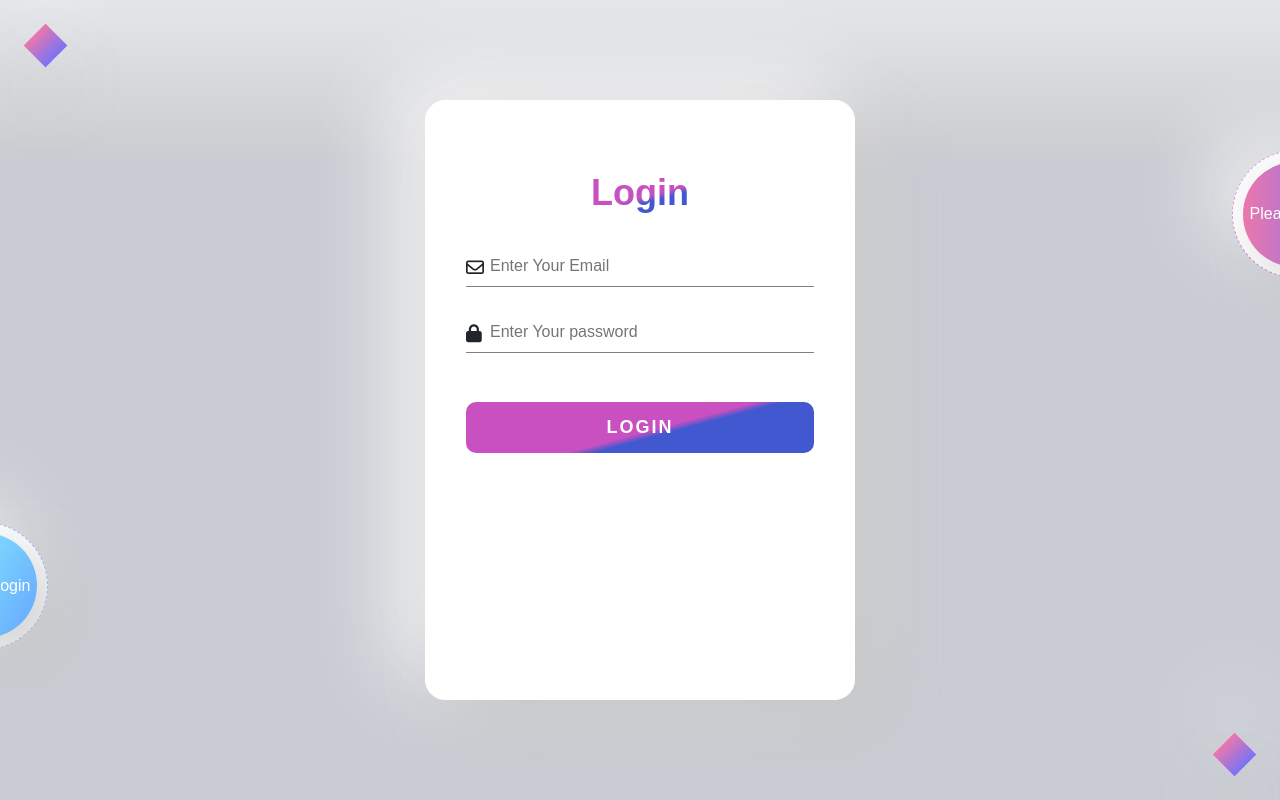
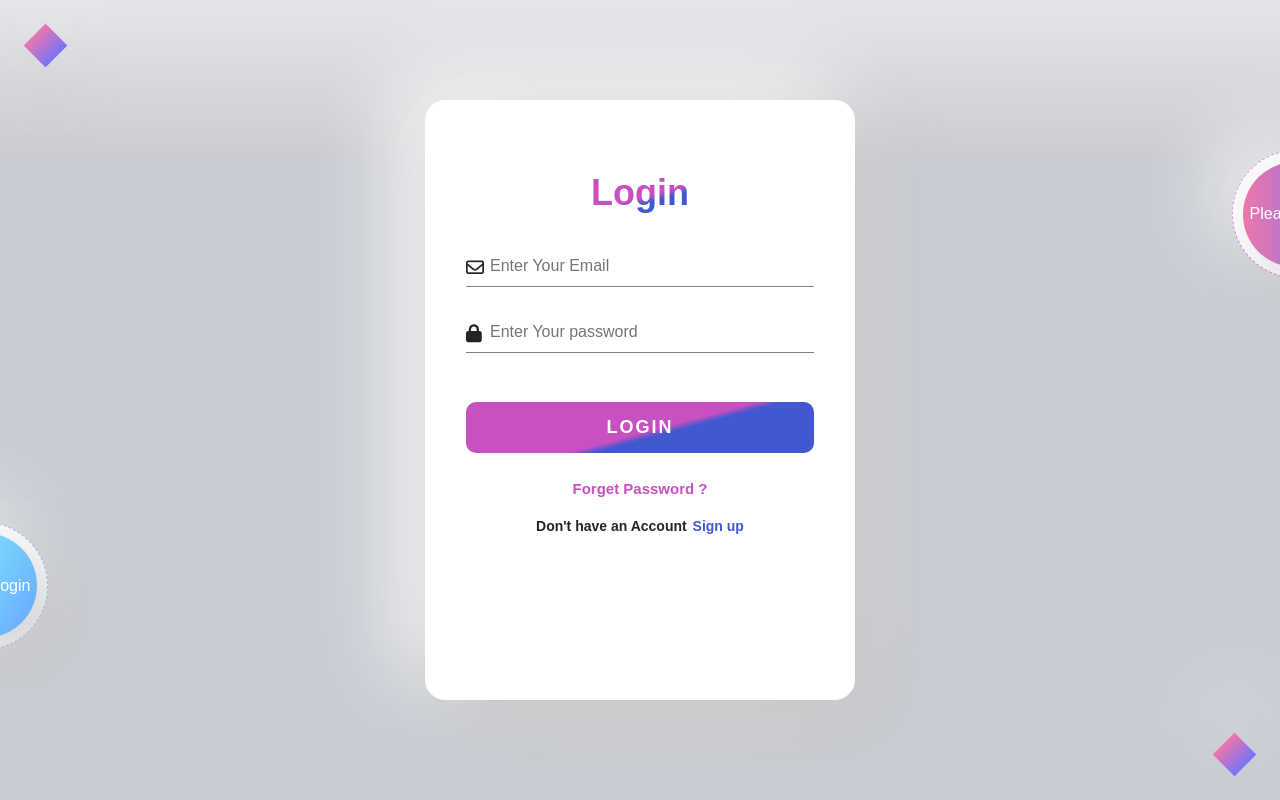
Before and after one commit to RahulJaincorpseed/personal-portfolio, a React (Create React App) app: page /login in a window 1280 px wide. Shown: the top 800 px of the page. Built offline with nearby package versions, Linux system fonts and the light colour scheme.

Commit message:
add login sign up and forget passowrd link on login and sign up page

```diff
--- a/src/Login/LoginPage.js
+++ b/src/Login/LoginPage.js
@@ -1,6 +1,7 @@
 import React from "react"
 import "./LoginPage.scss"
 import InputComponent from "./InputComponent"
+import { Link } from "react-router-dom"
 
 const LoginPage = () => {
   return (
@@ -28,6 +29,9 @@ const LoginPage = () => {
           />
         </div>
         <button className="login-btn">Login</button>
+        <Link className="forget-pass">Forget Password ?</Link>
+        <p className="account-not">Don't have an Account <Link className="going-link" to="/signup">Sign up</Link></p>
+
       </div>
     </div>
   )
--- a/src/Login/LoginPage.scss
+++ b/src/Login/LoginPage.scss
@@ -102,6 +102,29 @@
     text-align: center;
     border-radius: 20px;
     z-index: 99;
+    .forget-pass{
+      font-size: 15px;
+      font-weight: 700;
+      color: #c850c0;
+      display: block;
+      padding-top: 25px;
+      &:hover{
+        text-decoration: none;
+      }
+
+    }
+    .account-not{
+      padding: 15px 0px;
+      font-size: 14px;
+      font-weight: 700;
+      .going-link{
+        color: #4158d0;
+        margin-left: 2px;
+        &:hover{
+          text-decoration: none;
+        }
+      }
+    }
   }
   .main-heading {
     background-color: -webkit-linear-gradient(105deg, #4158d0 41%, #c850c0 46%);
--- a/src/Login/SignupPage.js
+++ b/src/Login/SignupPage.js
@@ -1,6 +1,8 @@
 import React from "react"
 import "./LoginPage.scss"
 import InputComponent from "./InputComponent"
+import { Link } from "react-router-dom"
+
 
 const SignupPage = () => {
   return (
@@ -38,6 +40,7 @@ const SignupPage = () => {
           />
         </div>
         <button className="login-btn">Sign Up</button>
+        <p className="account-not">Already have an Account <Link className="going-link" to="/login">Login</Link></p>
       </div>
     </div>
   )
```
